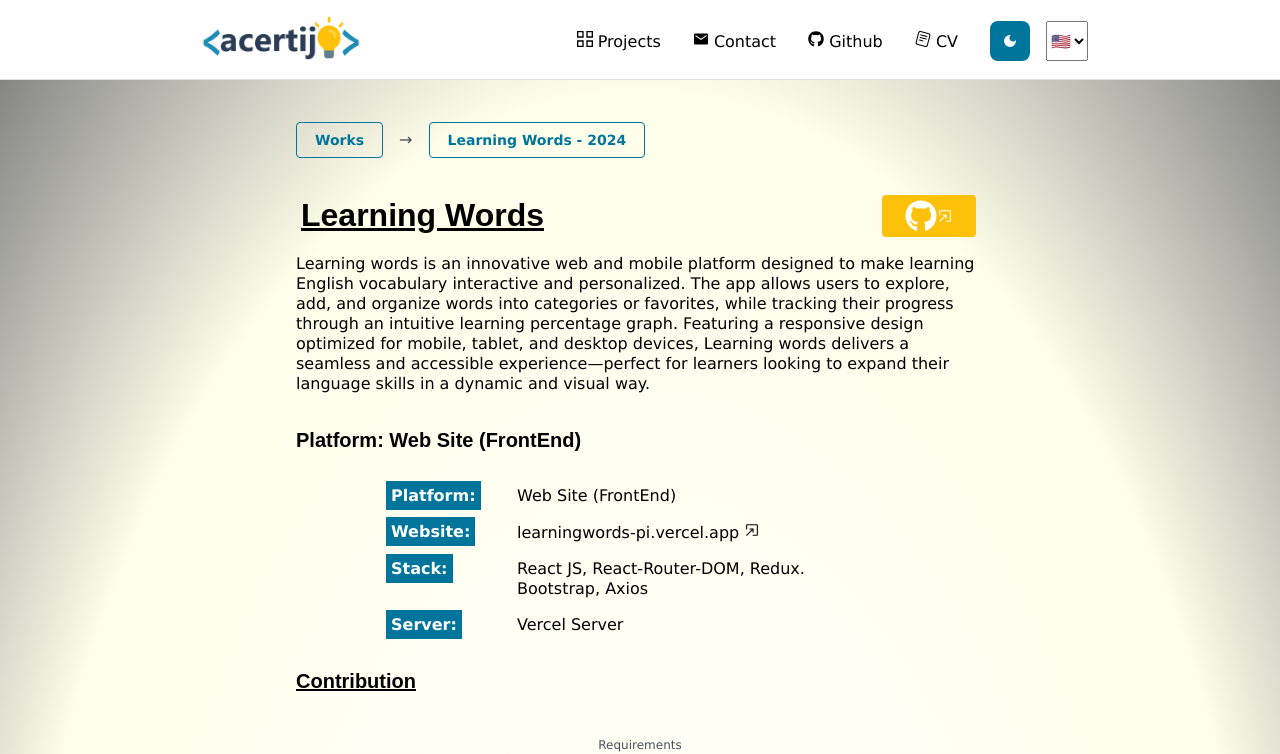
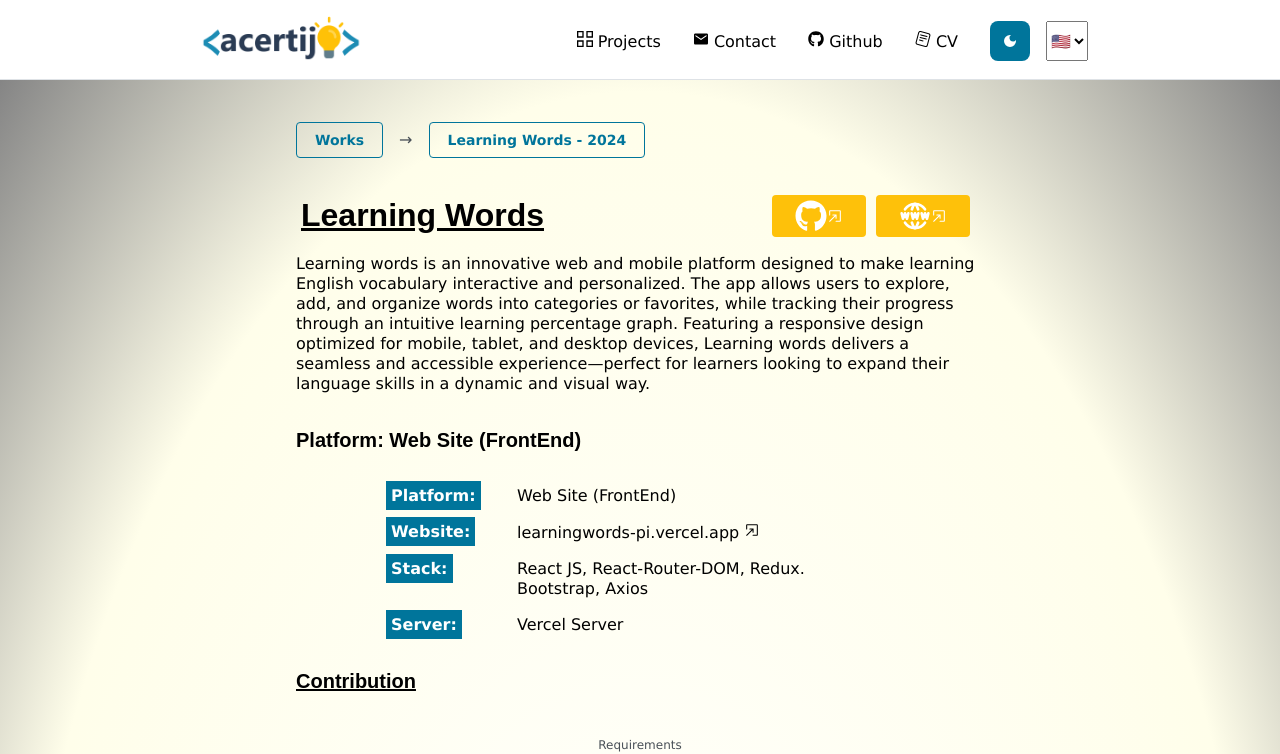
Before and after one commit to jjmirandaa86/acertijo.v5, a React (Vite) app: page /projects/learningwords in a window 1280 px wide. Shown: the top 754 px of the page. Built offline with nearby package versions, Linux system fonts and the light colour scheme.

Commit message:
Add link website in each projects

```diff
--- a/src/components/Projects/ShowWork.jsx
+++ b/src/components/Projects/ShowWork.jsx
@@ -24,6 +24,7 @@ import { RadarChart } from "@mantine/charts";
 import { Carousel } from "@mantine/carousel";
 import { RxOpenInNewWindow } from "react-icons/rx";
 import { FaGithub } from "react-icons/fa";
+import { TbWorldWww } from "react-icons/tb";
 
 const ShowWork = ({ project }) => {
 	const isMobile = useMediaQuery("(max-width: 30.25em)");
@@ -39,7 +40,6 @@ const ShowWork = ({ project }) => {
 		id,
 		year,
 		name,
-		description,
 		descriptionLonger,
 		descriptionTech,
 		website,
@@ -88,12 +88,12 @@ const ShowWork = ({ project }) => {
 				</Breadcrumbs>
 				<Space h="xl" />
 				<Grid style={{ padding: 5 }}>
-					<Grid.Col span={{ base: 8, md: 10, lg: 10 }}>
+					<Grid.Col span={{ base: 8, md: 8, lg: 8 }}>
 						<Title order={2} size={"h1"} td={"underline"}>
 							{name}
 						</Title>
 					</Grid.Col>
-					<Grid.Col span={{ base: 4, md: 2, lg: 2 }}>
+					<Grid.Col span={{ base: 4, md: 4, lg: 4 }}>
 						<Center>
 							<Button
 								onClick={() => window.open(gitHub, "_blank")}
@@ -103,6 +103,19 @@ const ShowWork = ({ project }) => {
 								<FaGithub size={32} />
 								<RxOpenInNewWindow />
 							</Button>
+							{website && (
+								<>
+									<Space w="xs" />
+									<Button
+										onClick={() => window.open("http://" + website, "_blank")}
+										size="md"
+										color="yellow.6"
+									>
+										<TbWorldWww size={32} />
+										<RxOpenInNewWindow />
+									</Button>
+								</>
+							)}
 						</Center>
 					</Grid.Col>
 				</Grid>
```
Also changed, not shown: 1 other file (tests, documents, lock files or other folders).
